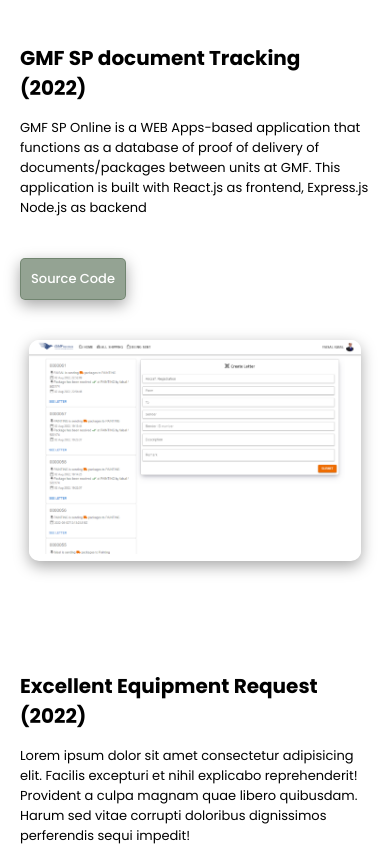
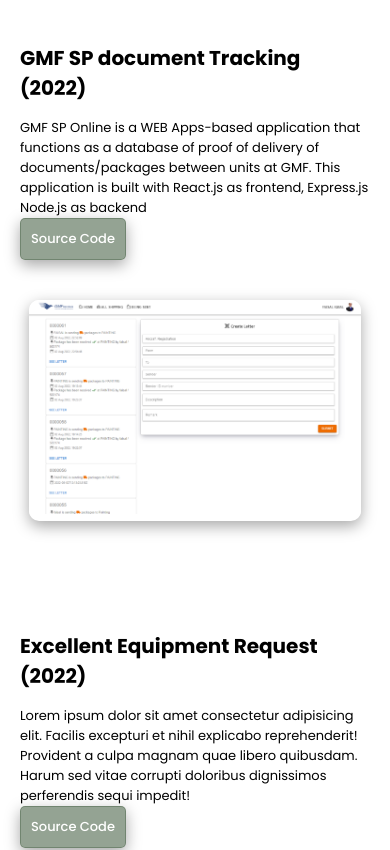
Before and after one commit to faisalibal33/Faisal-Portofolio, a React (Create React App) app: page / in a window 390 px wide. Shown: the part 1906-2756 px from the top of the page. Built offline with nearby package versions, Linux system fonts and the light colour scheme.

Commit message:
media width max

```diff
--- a/src/components/projects/projects.css
+++ b/src/components/projects/projects.css
@@ -144,7 +144,7 @@
   }
 
   .p-desc {
-    margin-bottom: 40px;
+    /* margin-bottom: 40px; */
     font-size: 13px;
   }
   .otherProject {
```
